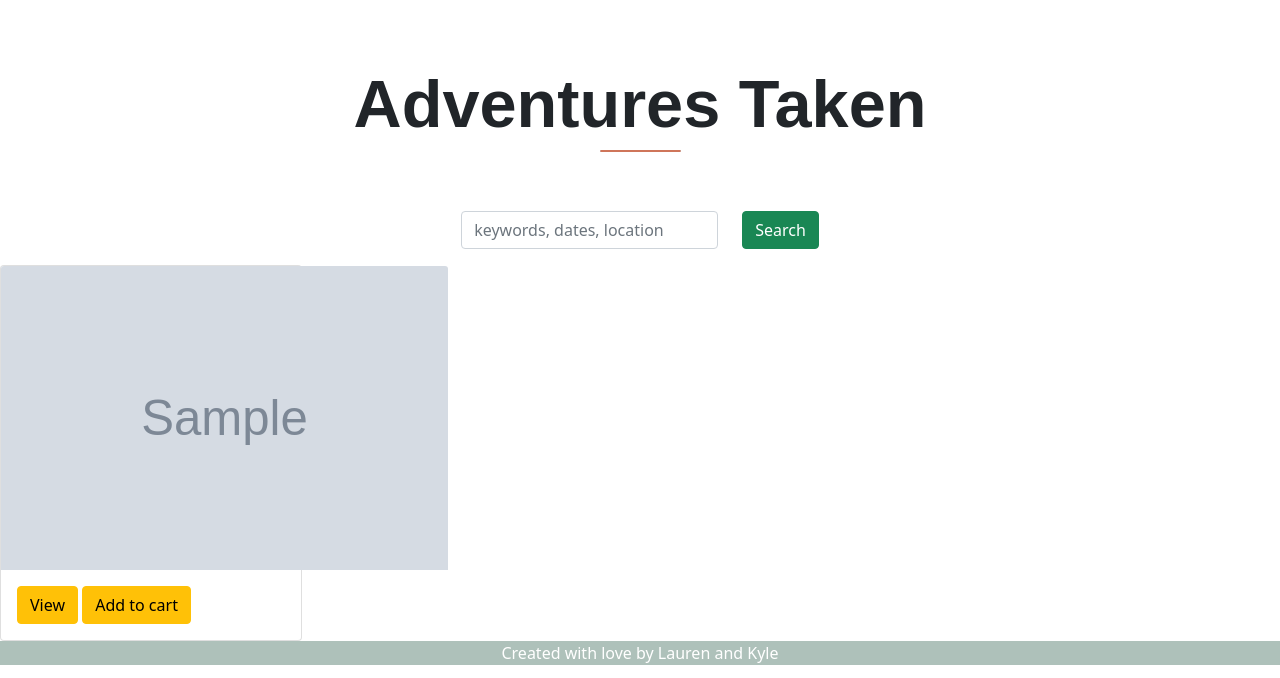
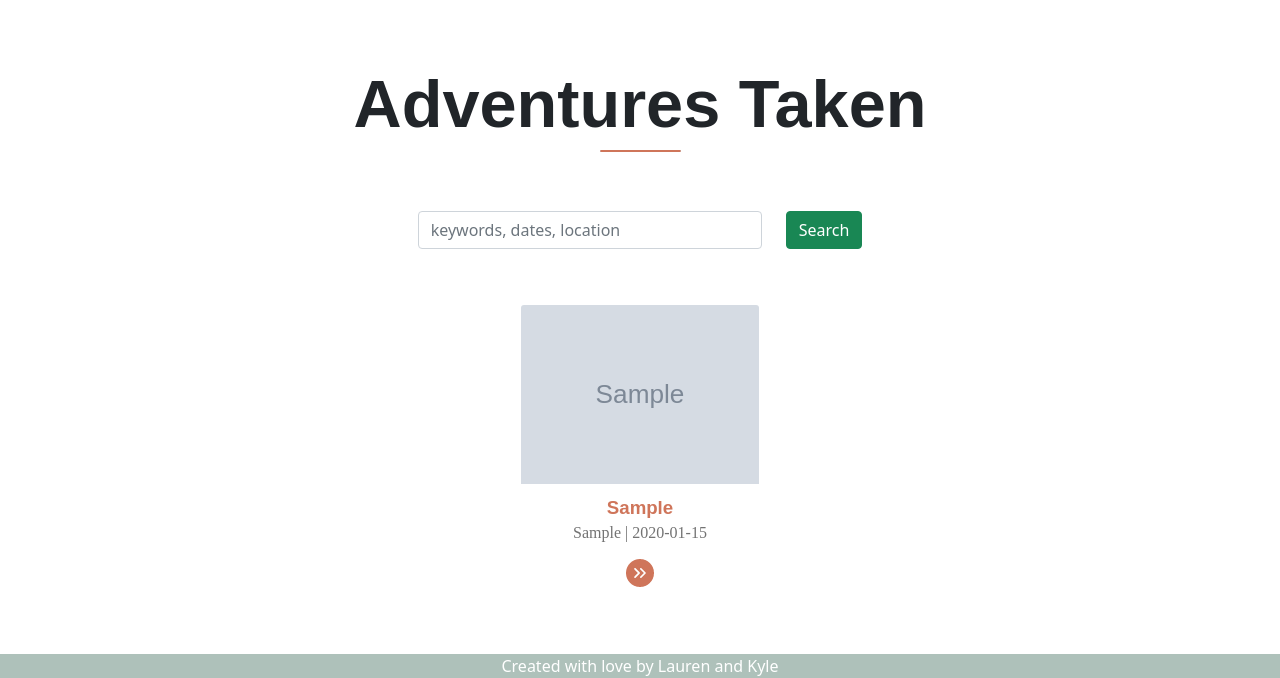
Before and after one commit to vaultman765/OurJourney, a Django app: page /journey/adventures_taken in a window 1280 px wide. Shown: the part 561-1239 px from the top of the page. Run offline with Django 3.2, Linux system fonts and the light colour scheme; tables that the repository leaves empty hold one stand-in row (values such as "Sample post"); grey boxes marked "Sample" are stand-in pictures; some web fonts are replaced.

Commit message:
Adventures modal

```diff
--- a/OurJourney/journey/static/journey/style.css
+++ b/OurJourney/journey/static/journey/style.css
@@ -194,7 +194,9 @@
     max-width: fit-content;
 }
 .banner-modal-placement{
-    position: absolute;
+    position: fixed;
+    display: flex;
+    justify-content: center;
     left: 50%;
     top: 33%;
     transform: translate(-50%, -50%);
@@ -230,3 +232,59 @@ html,body {
     padding:0;
     overflow:auto;
 }
+.adv-title{
+    font-family: raleway, sans-serif;
+    font-weight: 600;
+    font-style: normal;
+    font-size: 14pt;
+    line-height: 12pt;
+    color: #CF755A;
+}
+.adv-loc-dt{
+    font-family: source-serif-pro, serif;
+    font-weight: 400;
+    font-style: normal;
+    font-size: 12pt;
+    line-height: 14pt;
+    color: #737373;
+}
+.modal:before {
+    content: '';
+    display: inline-block;
+    height: 100%;
+    vertical-align: middle;
+}
+
+.modal-dialog {
+    display: inline-block;
+    vertical-align: middle;
+}
+
+.modal .modal-content {
+    padding: 0;
+    -webkit-animation-name: modal-animation;
+    -webkit-animation-duration: 0.5s;
+    animation-name: modal-animation;
+    animation-duration: 0.5s;
+}
+@-webkit-keyframes modal-animation {
+    from {
+        top: -100px;
+        opacity: 0;
+    }
+    to {
+        top: 0px;
+        opacity: 1;
+    }
+}
+
+@keyframes modal-animation {
+    from {
+        top: -100px;
+        opacity: 0;
+    }
+    to {
+        top: 0px;
+        opacity: 1;
+    }
+}
--- a/OurJourney/journey/templates/journey/adventures_taken.html
+++ b/OurJourney/journey/templates/journey/adventures_taken.html
@@ -21,7 +21,7 @@
 </div>
 
 <!-- Banner Modal -->
-<div class="modal fade in banner-modal-placement" id="exampleModal" tabindex="-1" aria-labelledby="exampleModalLabel" aria-hidden="true">
+<div class="modal fade in banner-modal-placement" id="exampleModal" tabindex="-1" aria-labelledby="exampleModalLabel" aria-hidden="true" style="display: flex !important; justify-content: center !important;">
     <div class="modal-dialog banner-modal" style="margin: 0">
         <div class="modal-content">
             <div class="container-fluid" style="padding: var(--bs-gutter-x,.75rem)">
@@ -64,8 +64,8 @@
 
 <div class="row justify-content-center" style="padding-top: 43px;">
     <div class="col d-flex align-items-center justify-content-center" align="center">
-        <form class="card card-sm" style="border: none;">
-            <div class="card-body row no-gutters align-items-center">
+        <form class="card card-sm" style="border: none; min-width: 750px">
+            <div class="card-body row no-gutters align-items-center justify-content-center">
                 <div class="col" style="max-width: 368px;">
                     <input type="search" name="adv" placeholder="keywords, dates, location" class="form-control form-control-boarderless">
                 </div>
@@ -77,21 +77,53 @@
     </div>
 </div>
 
-<div class="row">
+<div class="row" style="padding-top: 40px; padding-left: 258px; padding-right: 258px; display: flex; justify-content: center;">
     {% for adventure in adv %}
-    <div class="col-md-3">
-        <div class="card">
-            <img style="height: 304px; width: 447px;" src="{{ adventure.image.url }}" class="card-img-top">
+    <div class="col-md-4" >
+        <div class="card text-center" style="border: transparent">
+            <img  src="{{ adventure.image.url }}" class="card-img-top" style="object-fit: cover; max-height: 304px;">
             <div class="card-body">
-<!--                <div id="nm{{ product.id }}" class="card-title">{{ product.title }}</div>-->
-<!--                <div  id="price{{ product.id }}" class="card-text">{{ product.price }}</div>-->
-                <a href="/{{ product.id }}" class="btn btn-warning">View</a>
-                <button id="{{ product.id }}" class="btn atc btn-warning">Add to cart</button>
+                <div id="nm{{ product.id }}" class="card-title adv-title">{{ adventure.caption }}</div>
+                <div  id="price{{ product.id }}" class="card-text adv-loc-dt">{{ adventure.location }} | {{ adventure.date }}</div>
+                <div class="col-sm-auto btn" type="button" data-bs-toggle="modal" data-bs-target="#pic{{ adventure.id }}" style="padding-top: 15px; padding-bottom: 50px;"><img src="../../static/journey/modalbutton.png"></div>
             </div>
         </div>
     </div>
+    <div class="modal fade in banner-modal-placement" id="pic{{ adventure.id }}" tabindex="-1" aria-labelledby="exampleModalLabel" aria-hidden="true">
+        <div class="modal-dialog banner-modal" style="margin: 0">
+            <div class="modal-content">
+                <div class="container-fluid" style="padding: var(--bs-gutter-x,.75rem)">
+                    <div class="row" style="display: flex; flex-wrap: nowrap;">
+                        <div class="col-auto">
+                            <div class="modal-title">{{ adventure.caption }}
+                                <a href="#" class="js-close-modal"></a>
+                            </div>
+                            <div class="modal-info">
+                                <img src="../../static/journey/location_icon.png" style="padding-bottom: 4.25px;padding-right: 16px;">
+                                {{ adventure.location }}
+                            </div>
+                            <div class="modal-info">
+                                <img src="../../static/journey/date_icon.png" style="padding-bottom: 4.25px;padding-right: 16px;">
+                                {{ adventure.date }}
+                            </div>
+                        </div>
+                        <div class="col-auto" style="width: auto; height: 100%;}">
+                            <button type="button" class="btn-close" data-bs-dismiss="modal" aria-label="Close" style="float: right;"></button>
+                            <img class="img-fluid" src='{{ adventure.image.url }}'>
+                        </div>
+                    </div>
+                </div>
+            </div>
+        </div>
+    </div>
+
     {% endfor %}
 </div>
+
+
+
+
+
 <div class="footer">
     <div class="footer-text">Created with love by Lauren and Kyle</div>
 </div>
```
